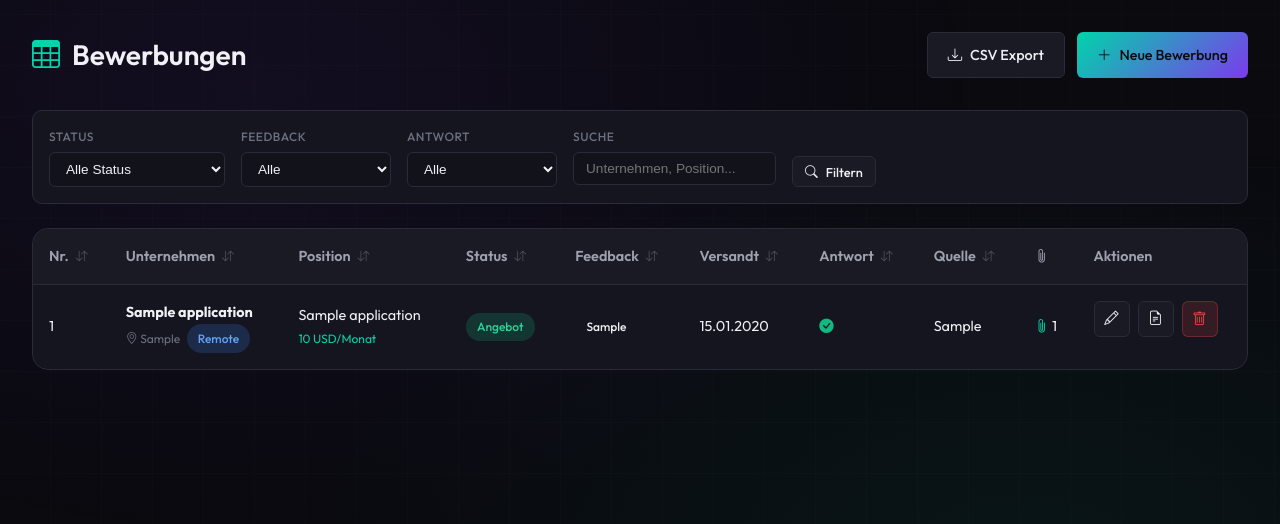
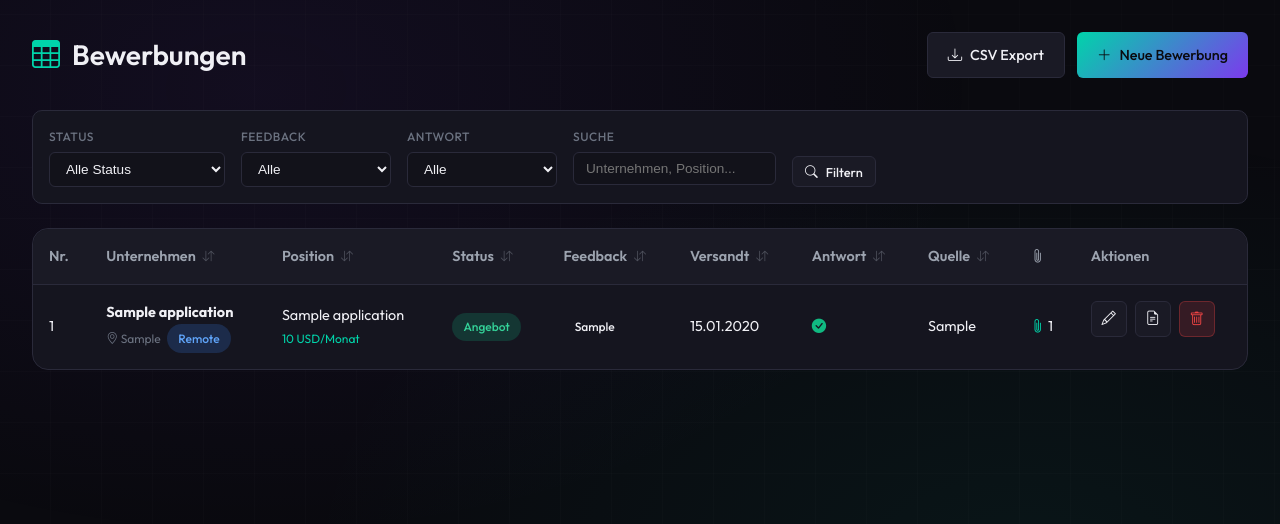
Before and after one commit to NiklausOlsen/BewerbungsManager-WebApp, a Flask app: page /applications in a window 1280 px wide. Shown: the part 72-596 px from the top of the page. Run offline with Flask 3, Linux system fonts and the light colour scheme; a user stored in the database is signed in; tables that the repository leaves empty hold one stand-in row (values such as "Sample post"); some libraries are stand-ins or nearby versions.

Commit message:
Remove sorting from Nr. column

```diff
--- a/templates/applications/list.html
+++ b/templates/applications/list.html
@@ -71,7 +71,7 @@
     <table class="table sortable-table" id="applicationsTable">
         <thead>
             <tr>
-                <th class="sortable" data-sort="number" data-sort-default="asc">Nr. <i class="bi bi-arrow-down-up sort-icon"></i></th>
+                <th>Nr.</th>
                 <th class="sortable" data-sort="string">Unternehmen <i class="bi bi-arrow-down-up sort-icon"></i></th>
                 <th class="sortable" data-sort="string">Position <i class="bi bi-arrow-down-up sort-icon"></i></th>
                 <th class="sortable" data-sort="string">Status <i class="bi bi-arrow-down-up sort-icon"></i></th>
```
